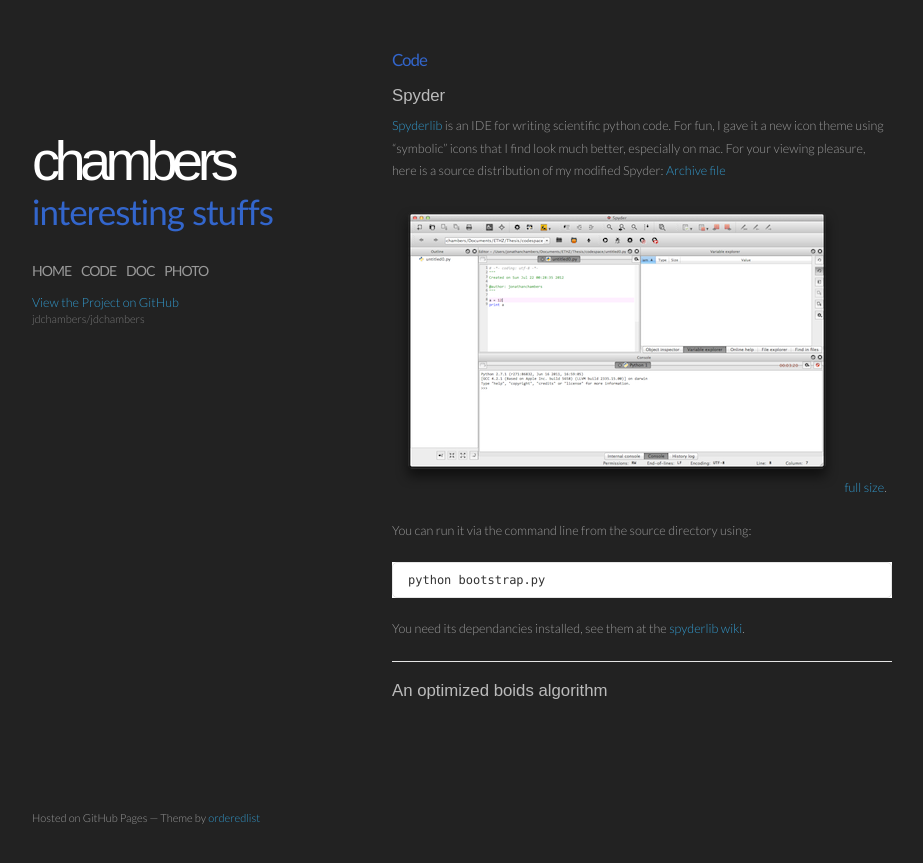
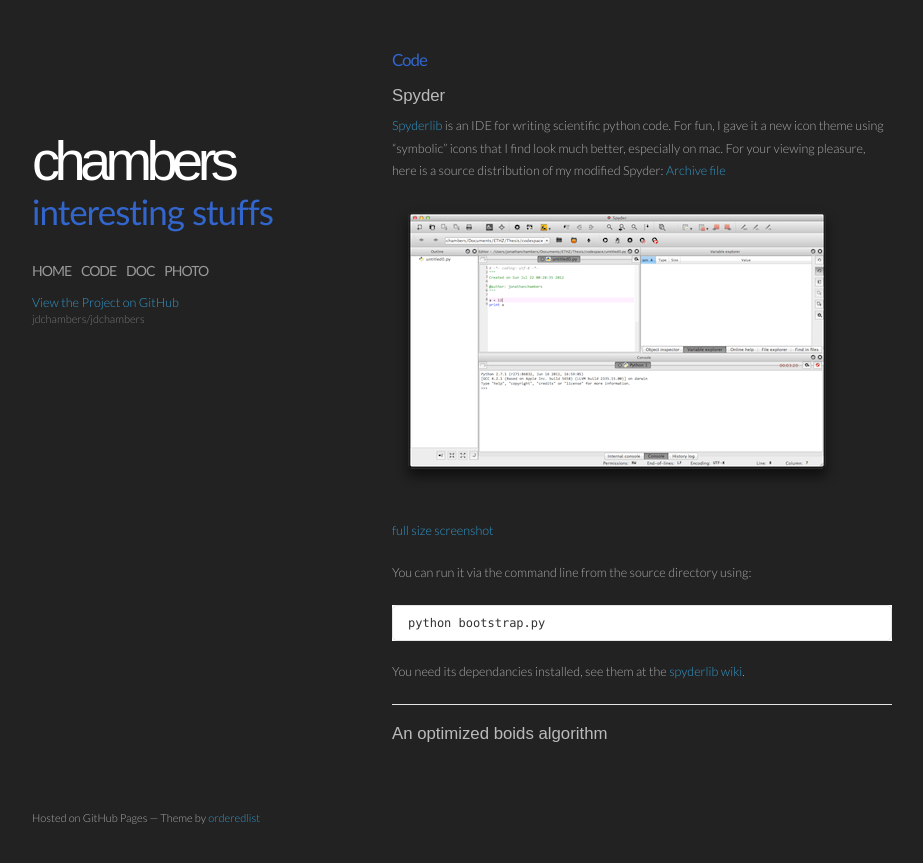
Before and after one commit to jdchambers/jdchambers, a Jekyll site: the page built from code.md, in a window 1280 px wide. Shown: the top 863 px of the page, without its empty margins (178-1101 px from the left). Built offline with Jekyll 4.4.1, drawn with Linux system fonts in a browser that asks for light colours.

Commit message:
improve contrast

````diff
--- a/code.md
+++ b/code.md
@@ -9,7 +9,8 @@
 [Spyderlib](http://code.google.com/p/spyderlib/) is an IDE for writing scientific python code. For fun, I gave it a new icon theme using "symbolic" icons that I find look much better, especially on mac. For your viewing pleasure, here is a source distribution of my modified Spyder:  [Archive file](https://dl.dropbox.com/u/6613592/spyder-2.2.0dev.tar.gz)
 
 ![Spyder-mac screenshot](img/spyder-mac-min.png)
-[full size](img/spyder-mac.png).
+
+[full size screenshot](img/spyder-mac.png)
 
 You can run it via the command line from the source directory using:
 ```bash
--- a/css/styles.css
+++ b/css/styles.css
@@ -3,8 +3,8 @@
 body {
   padding:50px;
   font:14px/1.5 Lato, "Helvetica Neue", Helvetica, Arial, sans-serif;
-  color: #666;
-	background-color: #222;
+  color: #888;
+  background-color: #222;
   font-weight:300;
 }
 
@@ -31,7 +31,7 @@
 p {
 	line-height: 1.8em;
 	margin: 10px 0 20px 0;
-	color: #999;
+	color: #aaa;
 	font-size: 0.9em;
 	}
 
````
